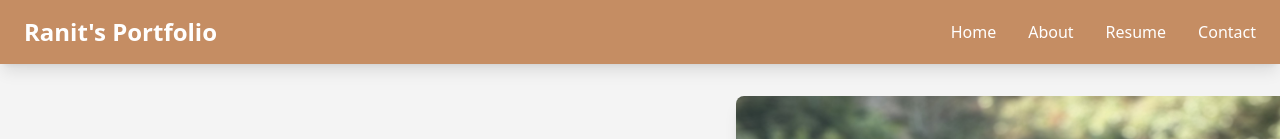
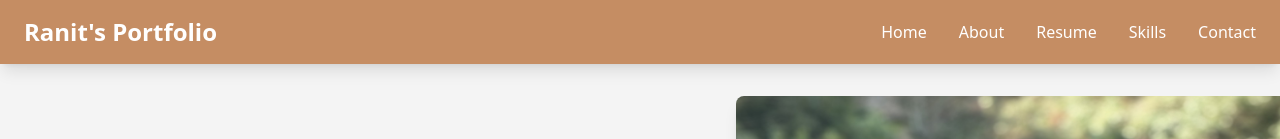
Before and after one commit to Ranit42179/My-Portfolio, a React (Vite) app: page / in a window 1280 px wide. Shown: the top 139 px of the page. Built offline with nearby package versions, Linux system fonts and the light colour scheme; no server answers.

Commit message:
Skills added

```diff
--- a/index.html
+++ b/index.html
@@ -8,7 +8,7 @@
         "@type": "Person",
         "name": "Ranit Ghosh",
         "jobTitle": "Full Stack Developer",
-        "url": "https://saam-sheron.vercel.app/",
+        "url": "https://my-portfolio-8b9j.onrender.com/",
         "sameAs": [
           "https://github.com/Ranit42179",
           "https://www.linkedin.com/in/ranit--ghosh",
--- a/src/components/Navbar.jsx
+++ b/src/components/Navbar.jsx
@@ -71,6 +71,17 @@ const Navbar = () => {
             </li>
             <li className="py-2 lg:py-0">
               <Link
+                to="skills"
+                smooth={true}
+                offset={-70}
+                duration={500}
+                className="block hover:text-secondary cursor-pointer transition duration-300"
+                onClick={() => setIsOpen(false)}>
+                Skills
+              </Link>
+            </li>
+            <li className="py-2 lg:py-0">
+              <Link
                 to="contact"
                 smooth={true}
                 offset={-70}
```
Also changed, not shown: 1 other file (tests, documents, lock files or other folders).
